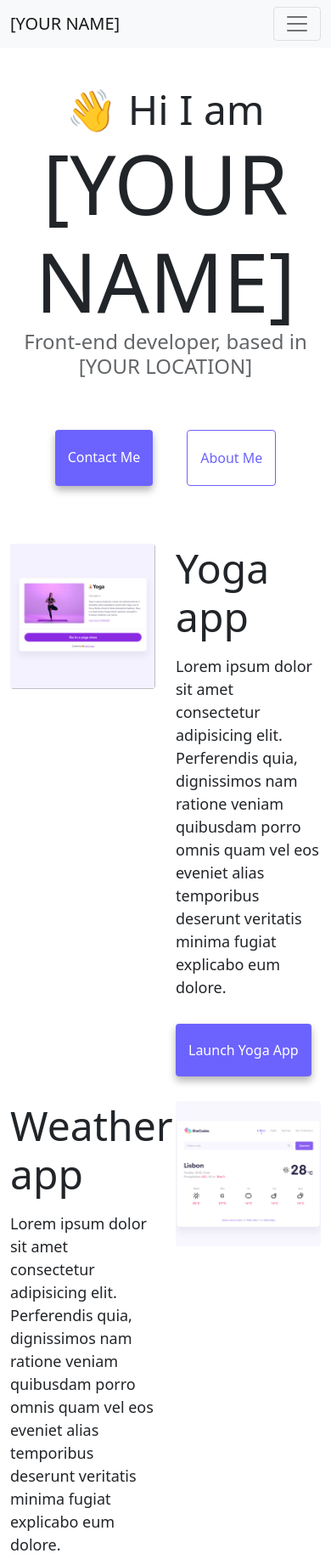
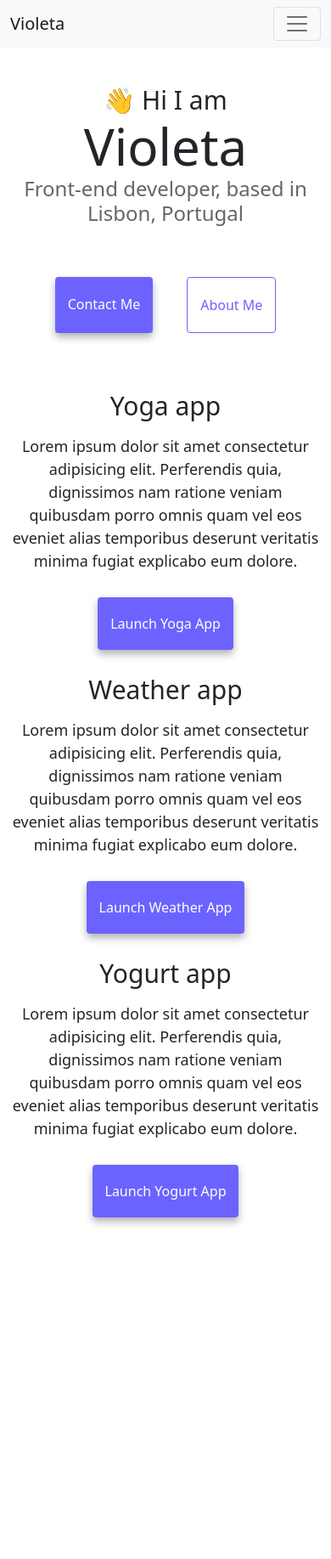
Before and after one commit to violetapintoleite/Advanced-Tools-Homework, a plain HTML site: page index.html in a window 390 px wide. Shown: the top 1835 px of the page at 85% size. After the commit the page ends 1462 px from the top, so only its background shows below. Drawn offline with nearby package versions, Linux system fonts and the light colour scheme.

Commit message:
Worked on SEO and responsiveness

```diff
--- a/index.html
+++ b/index.html
@@ -4,7 +4,8 @@
     <meta charset="UTF-8" />
     <meta http-equiv="X-UA-Compatible" content="IE=edge" />
     <meta name="viewport" content="width=device-width, initial-scale=1.0" />
-    <title>[YOUR NAME]</title>
+    <meta name="description" content="This website is about Violeta and has contact details">
+    <title>My personal Website - Violeta.com</title>
     <link
       href="https://cdn.jsdelivr.net/npm/bootstrap@5.0.0-beta2/dist/css/bootstrap.min.css"
       rel="stylesheet"
@@ -21,7 +22,7 @@
   <body>
     <nav class="navbar navbar-expand-lg navbar-light bg-light fixed-top">
       <div class="container">
-        <a class="navbar-brand" href="index.html">[YOUR NAME]</a>
+        <a class="navbar-brand" href="index.html">Violeta</a>
         <button
           class="navbar-toggler"
           type="button"
@@ -51,18 +52,18 @@
       </div>
     </nav>
     <h2 class="text-center">👋 Hi I am</h2>
-    <h1 class="text-center">[YOUR NAME]</h1>
-    <h3 class="text-center">Front-end developer, based in [YOUR LOCATION]</h3>
+    <h1 class="text-center">Violeta</h1>
+    <h3 class="text-center">Front-end developer, based in Lisbon, Portugal</h3>
     <div class="navigation-links mb-5">
-      <a href="about.html#contact" class="primary-link">Contact me</a>
-      <a href="about.html" class="secondary-link">About me</a>
+      <a href="about.html#contact" class="primary-link" title="Contacts">Contact me</a>
+      <a href="about.html" class="secondary-link" title="About me page">About me</a>
     </div>
     <div class="container">
       <div class="row">
-        <div class="col-6">
-          <img src="images/yoga.png" class="img-fluid rounded" />
+        <div class="col-6 d-none d-sm-block">
+          <img src="images/yoga.png" class="img-fluid rounded" alt="yoga"/>
         </div>
-        <div class="col-6">
+        <div class="col-sm-6 text-center">
           <h2 class="mb-3">Yoga app</h2>
           <p>
             Lorem ipsum dolor sit amet consectetur adipisicing elit. Perferendis
@@ -71,12 +72,12 @@
             explicabo eum dolore.
           </p>
           <div class="mt-5">
-            <a href="#" class="primary-link">Launch Yoga App</a>
+            <a href="#" class="primary-link" title="yoga app">Launch Yoga App</a>
           </div>
         </div>
       </div>
       <div class="row mt-5">
-        <div class="col-6">
+        <div class="col-sm-6 text-center">
           <h2 class="mb-3">Weather app</h2>
           <p>
             Lorem ipsum dolor sit amet consectetur adipisicing elit. Perferendis
@@ -85,18 +86,18 @@
             explicabo eum dolore.
           </p>
           <div class="mt-5">
-            <a href="#" class="primary-link">Launch Weather App</a>
+            <a href="#" class="primary-link" title="weather app">Launch Weather App</a>
           </div>
         </div>
-        <div class="col-6">
-          <img src="images/weather.png" class="img-fluid rounded" />
+        <div class="col-6  d-none d-sm-block">
+          <img src="images/weather.png" class="img-fluid rounded" alt="weather"/>
         </div>
       </div>
       <div class="row mt-5">
-        <div class="col-6">
-          <img src="images/yogurt.png" class="img-fluid rounded" />
+        <div class="col-6  d-none d-sm-block mb-5">
+          <img src="images/yogurt.png" class="img-fluid rounded" alt="yogurt"/>
         </div>
-        <div class="col-6">
+        <div class="col-sm-6 text-center">
           <h2 class="mb-3">Yogurt app</h2>
           <p>
             Lorem ipsum dolor sit amet consectetur adipisicing elit. Perferendis
@@ -104,8 +105,8 @@
             eos eveniet alias temporibus deserunt veritatis minima fugiat
             explicabo eum dolore.
           </p>
-          <div class="mt-5">
-            <a href="#" class="primary-link">Launch Weather App</a>
+          <div class="mt-5 mb-5">
+            <a href="#" class="primary-link" title="yogurt app">Launch Yogurt App</a>
           </div>
         </div>
       </div>
--- a/style.css
+++ b/style.css
@@ -86,3 +86,19 @@
   .email-link:hover {
     text-decoration: underline;
   }
+
+  @media (max-width: 576px) {
+    h1{
+        font-size: 60px;
+    }
+    h2{
+        font-size: 30px;
+    }
+img{
+    margin-bottom: 20px;
+}
+.email-link{
+    font-size: 15px;
+}
+
+  }
```
Also changed, not shown: about.html (+8 -7 lines).
